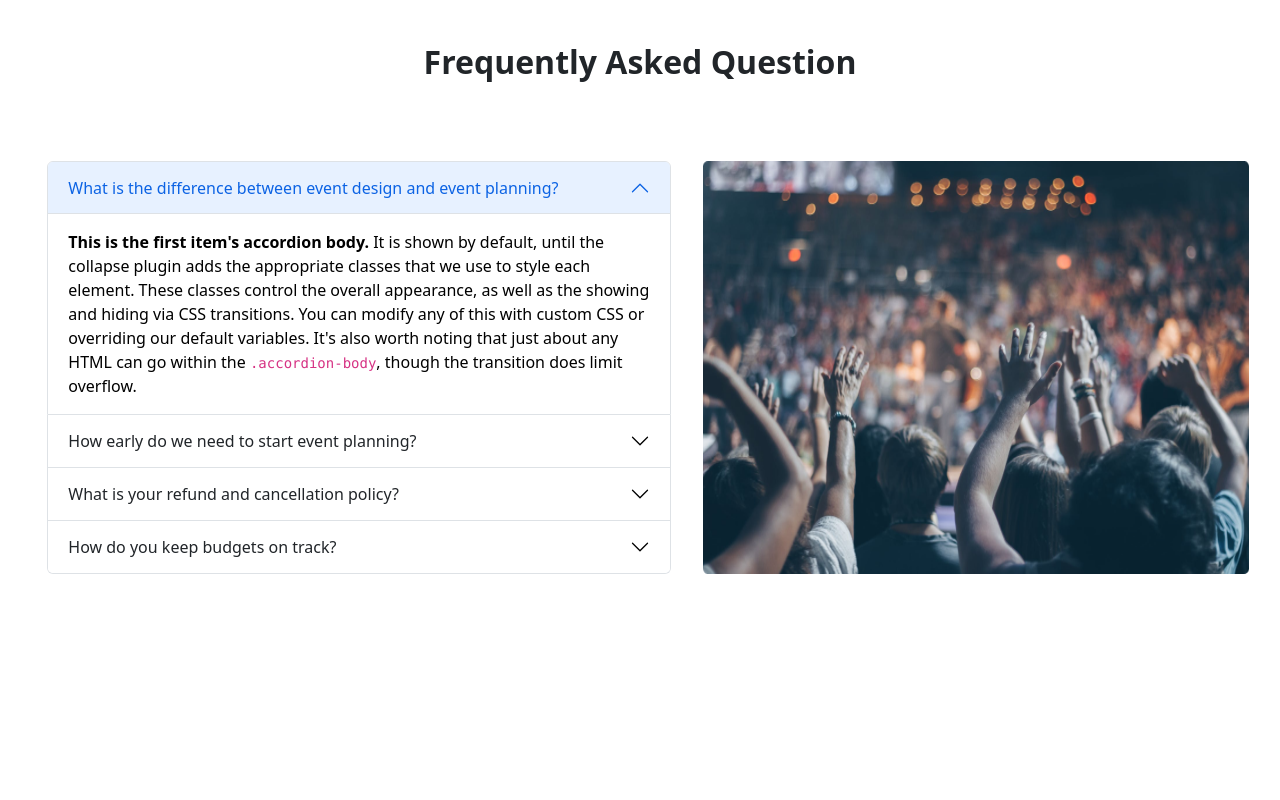
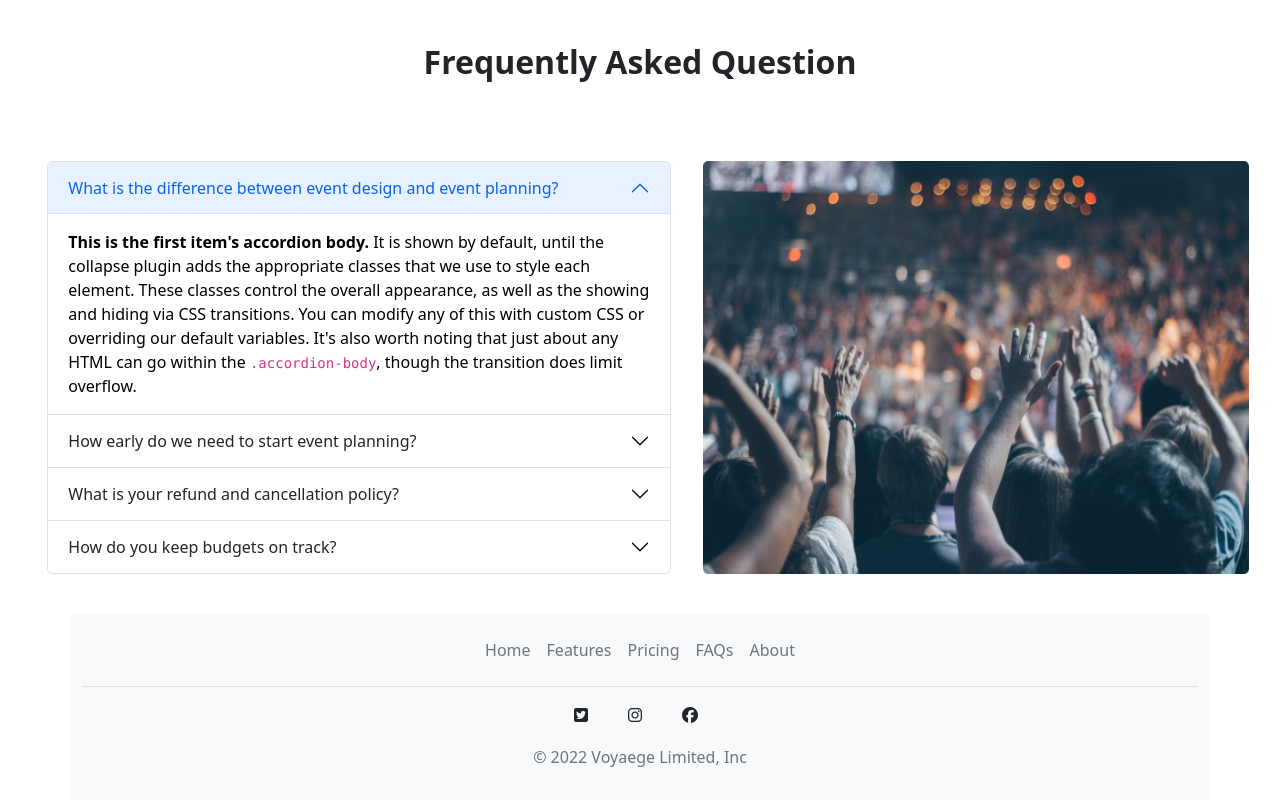
Before and after one commit to mahbub3020/Zenith-Convention-Center, a plain HTML site: page index.html in a window 1280 px wide. Shown: the part 2000-2800 px from the top of the page. Before the commit the page ends 2590 px from the top, so only its background shows below. Drawn offline with nearby package versions, Linux system fonts and the light colour scheme; a web font is replaced by a local one.

Commit message:
final commit

```diff
--- a/index.html
+++ b/index.html
@@ -16,7 +16,7 @@
 <body>
     <nav class="navbar navbar-expand-lg bg-dark navbar-dark">
         <div class="container-fluid">
-            <a class="navbar-brand" href="#">Navbar</a>
+            <a class="navbar-brand fw-bold" href="#">Zenith Lodge And Event Management Limited</a>
             <button class="navbar-toggler" type="button" data-bs-toggle="collapse" data-bs-target="#navbarNavDropdown"
                 aria-controls="navbarNavDropdown" aria-expanded="false" aria-label="Toggle navigation">
                 <span class="navbar-toggler-icon"></span>
@@ -353,11 +353,37 @@
                     </div>
                 </div>
             </div>
-            <img class="w-30" src="images/people.png" alt="">
+            <img src="images/people.png" alt="">
         </div>
+    </div>
 
 
 
+    <div class="container bg-light w-100">
+        <footer class="py-3 my-4">
+            <ul class="nav justify-content-center border-bottom pb-3 mb-3">
+                <li class="nav-item"><a href="#" class="nav-link px-2 text-muted">Home</a></li>
+                <li class="nav-item"><a href="#" class="nav-link px-2 text-muted">Features</a></li>
+                <li class="nav-item"><a href="#" class="nav-link px-2 text-muted">Pricing</a></li>
+                <li class="nav-item"><a href="#" class="nav-link px-2 text-muted">FAQs</a></li>
+                <li class="nav-item"><a href="#" class="nav-link px-2 text-muted">About</a></li>
+            </ul>
+            <ul class="list-unstyled d-flex justify-content-center">
+                <li class="ms-3"><a class="link-dark" href="#"><i class="fa-brands fa-twitter-square"></i><svg
+                            class="bi" width="24" height="24">
+                            <use xlink:href="#twitter" />
+                        </svg></a></li>
+                <li class="ms-3"><a class="link-dark" href="#"><i class="fa-brands fa-instagram"></i><svg class="bi"
+                            width="24" height="24">
+                            <use xlink:href="#instagram" />
+                        </svg></a></li>
+                <li class="ms-3"><a class="link-dark" href="#"><i class="fa-brands fa-facebook"></i><svg class="bi"
+                            width="24" height="24">
+                            <use xlink:href="#facebook" />
+                        </svg></a></li>
+            </ul>
+            <p class="text-center text-muted">&copy; 2022 Voyaege Limited, Inc</p>
+        </footer>
     </div>
 
 
```
